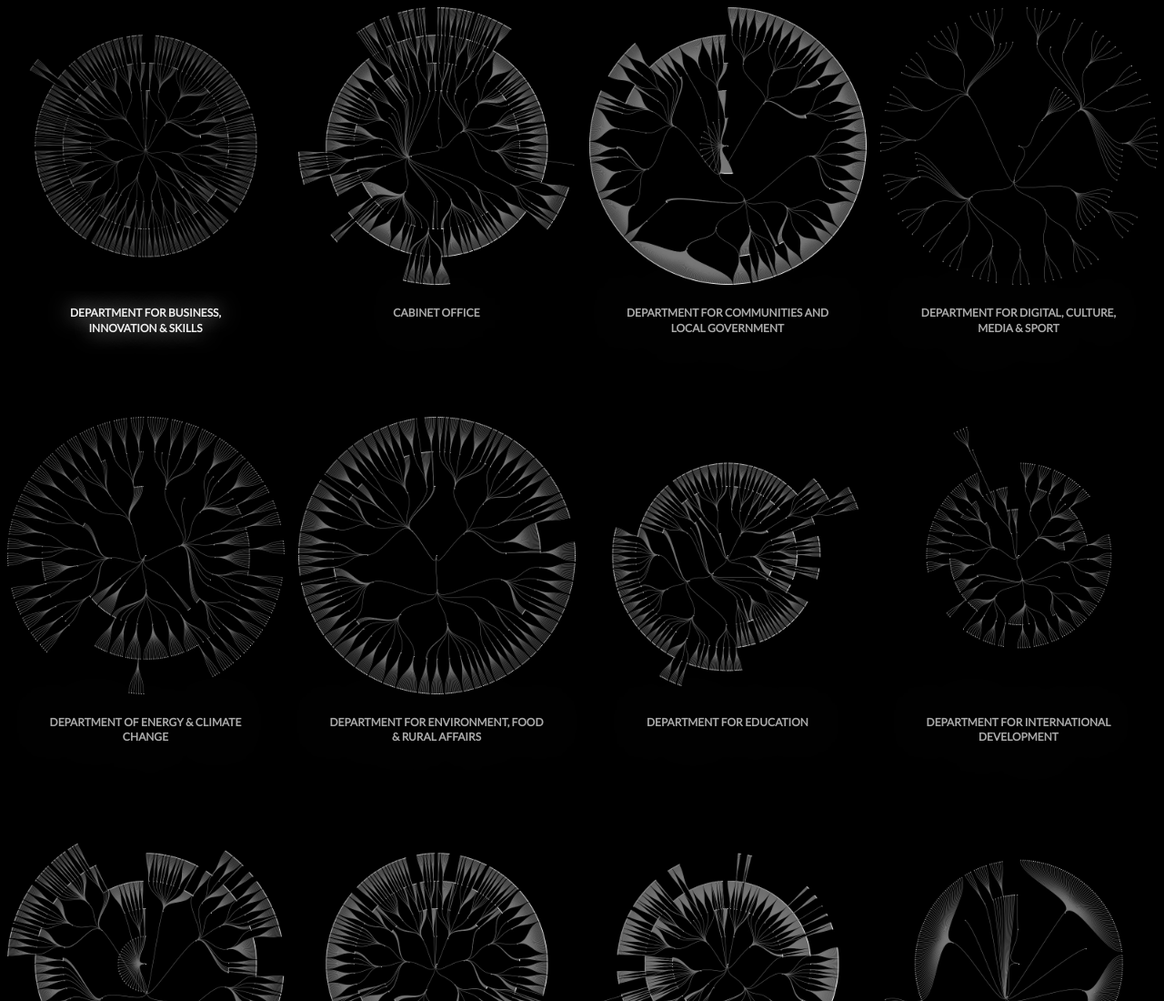
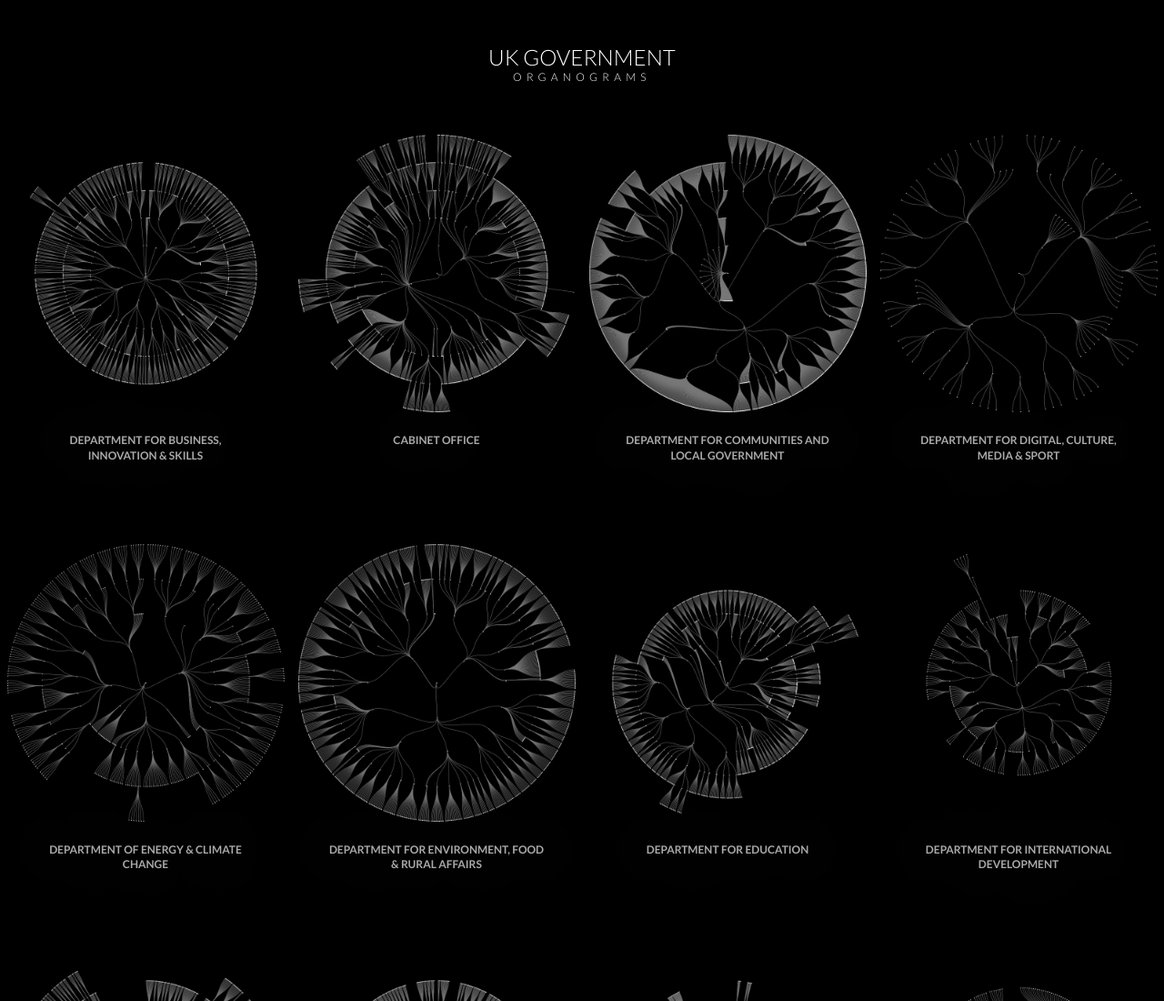
Before and after one commit to peterrcook/organograms, a plain HTML site: page app/index.html in a window 1280 px wide. Shown: the top 1100 px of the page at 91% size. Drawn offline with Linux system fonts and the light colour scheme.

Commit message:
Add main heading

```diff
--- a/app/css/style.css
+++ b/app/css/style.css
@@ -8,6 +8,27 @@
 
 #wrapper {
     position: relative;
+}
+
+#header {
+    margin: 3rem 0;
+}
+
+#header h1, #header h2 {
+    font-weight: 100;
+    text-align: center;
+    text-transform: uppercase;
+    margin: 0;
+}
+
+#header h1 {
+    margin: 0.5rem 0 0;
+    font-size: 1.5rem;
+}
+
+#header h2 {
+    font-size: 0.75rem;
+    letter-spacing: 0.33rem;
 }
 
 .gallery {
@@ -25,13 +46,13 @@
     cursor: pointer;
 }
 
-.gallery .item:hover img {
-    opacity: 0.75;
+.gallery .item img {
+    width: 100%;
     transition: opacity 0.3s;
 }
 
-.gallery .item img {
-    width: 100%;
+.gallery .item:hover img {
+    opacity: 0.75;
     transition: opacity 0.3s;
 }
 
--- a/app/index.html
+++ b/app/index.html
@@ -5,11 +5,15 @@
   <meta charset="UTF-8">
   <title></title>
   <link rel="stylesheet" href="css/style.css">
-  <link href="https://fonts.googleapis.com/css?family=Lato&display=swap" rel="stylesheet">
+  <link href="https://fonts.googleapis.com/css?family=Lato:300,400,700&display=swap" rel="stylesheet">
 </head>
 
 <body>
   <div id="wrapper">
+    <div id="header">
+      <h1>UK Government</h1>
+      <h2>Organograms</h2>
+    </div>
     <div class="gallery">
       <div class="item" onclick="showChart('bis')">
         <img src="img/bis.jpg" />
```
